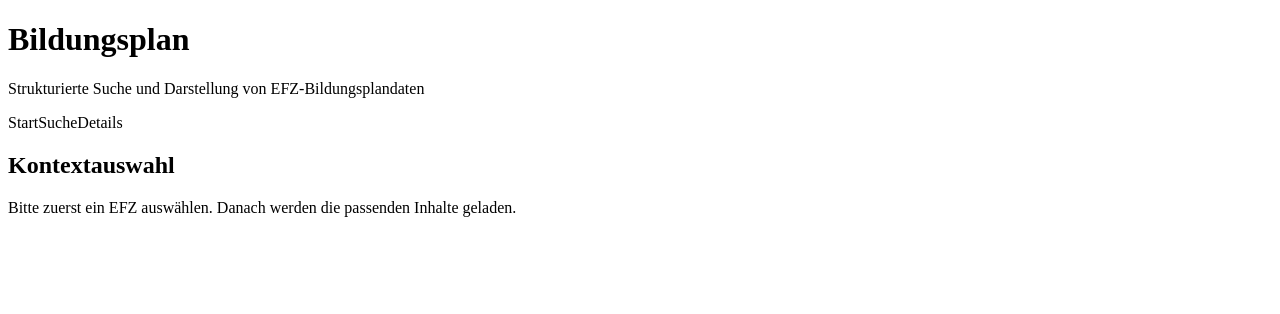
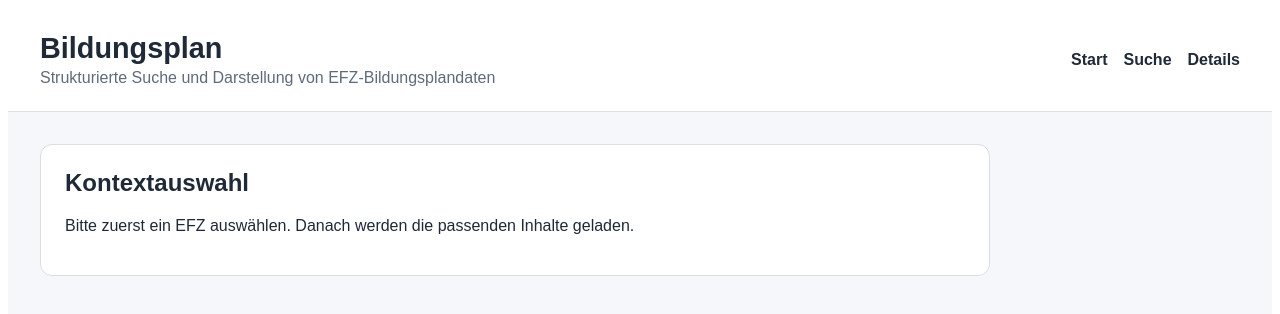
Before and after one commit to MissShepherd/bildungsplan-app, an Angular app: page / in a window 1280 px wide. Shown: the top 314 px of the page. Built offline with nearby package versions, Linux system fonts and the light colour scheme.

Commit message:
ZRHIPASCH-45 feat: Grundlayout und Basisnavigation erstellen

```diff
--- a/src/app/app.css
+++ b/src/app/app.css
@@ -0,0 +1,57 @@
+.app-shell {
+  min-height: 100vh;
+  background: #f5f7fa;
+  color: #1f2937;
+  font-family: Arial, sans-serif;
+}
+
+.app-header {
+  display: flex;
+  justify-content: space-between;
+  align-items: center;
+  gap: 2rem;
+  padding: 1.5rem 2rem;
+  background: #ffffff;
+  border-bottom: 1px solid #d9dee7;
+}
+
+.app-header h1 {
+  margin: 0;
+  font-size: 1.8rem;
+}
+
+.app-header p {
+  margin: 0.25rem 0 0;
+  color: #5f6b7a;
+}
+
+.main-nav {
+  display: flex;
+  gap: 1rem;
+}
+
+.main-nav a {
+  color: #1f2937;
+  text-decoration: none;
+  font-weight: 600;
+}
+
+.main-nav a:hover {
+  text-decoration: underline;
+}
+
+.app-main {
+  padding: 2rem;
+}
+
+.context-card {
+  max-width: 900px;
+  padding: 1.5rem;
+  background: #ffffff;
+  border: 1px solid #d9dee7;
+  border-radius: 12px;
+}
+
+.context-card h2 {
+  margin-top: 0;
+}
--- a/src/app/app.ts
+++ b/src/app/app.ts
@@ -1,12 +1,11 @@
-import { Component, signal } from '@angular/core';
-import { RouterOutlet } from '@angular/router';
+import { Component } from '@angular/core';
+import { RouterLink, RouterOutlet } from '@angular/router';
 
 @Component({
   selector: 'app-root',
-  imports: [RouterOutlet],
+  imports: [RouterLink, RouterOutlet],
   templateUrl: './app.html',
   styleUrl: './app.css'
 })
 export class App {
-  protected readonly title = signal('bildungsplan-frontend');
 }
```
